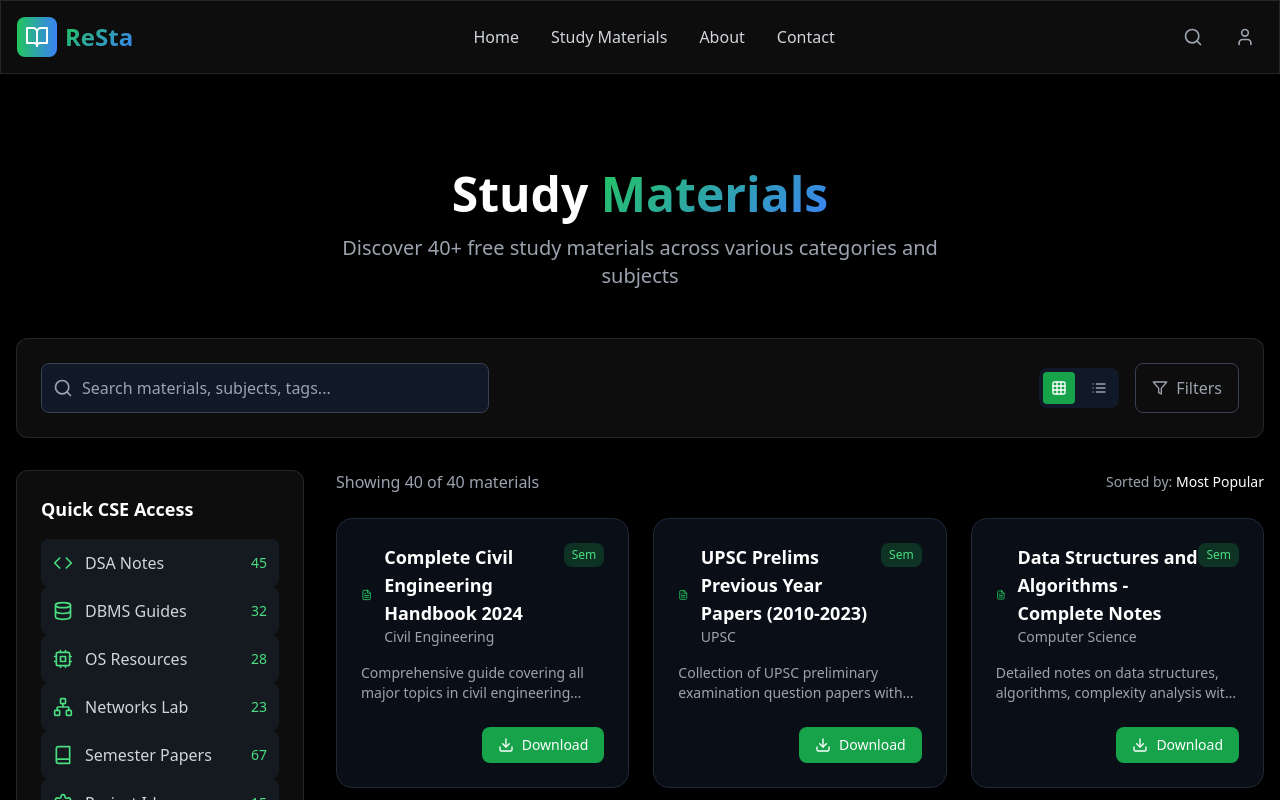
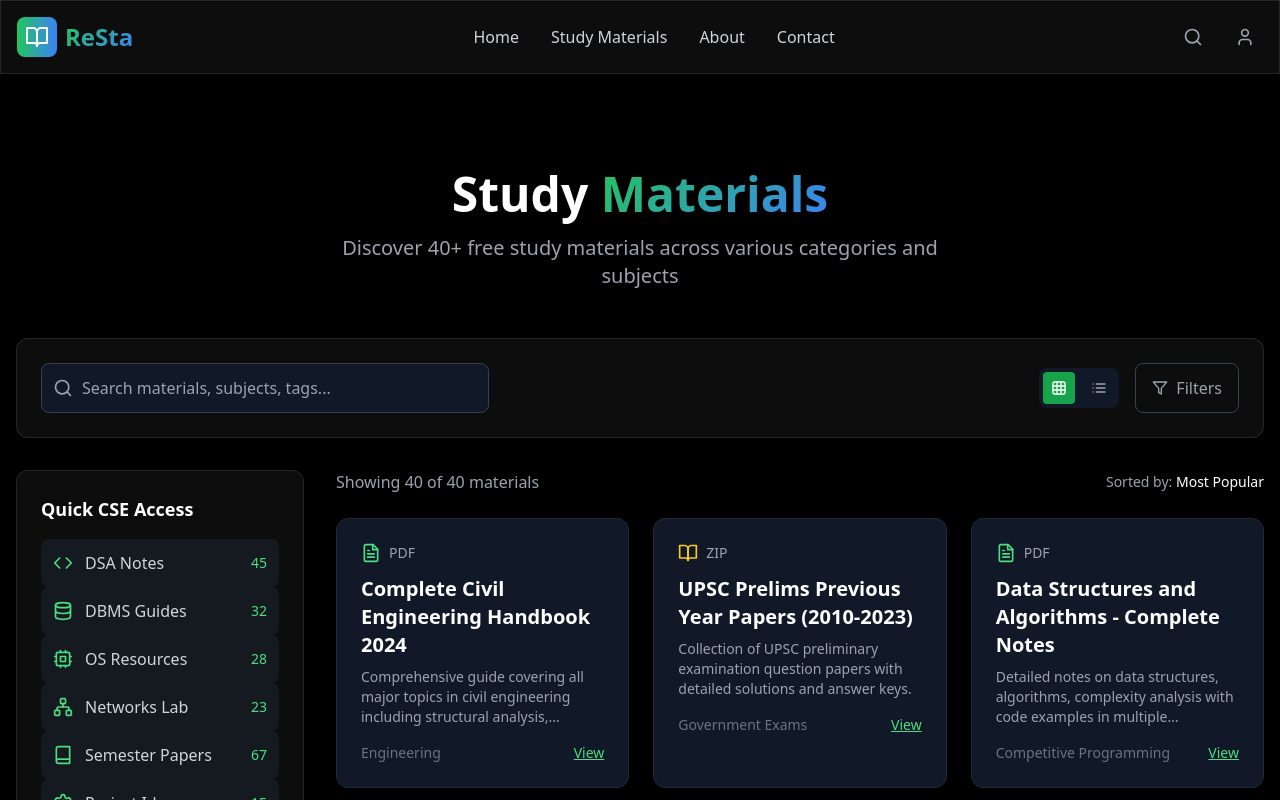
Before and after one commit to ayushshukla1807/resta-website, a Next.js app: page /materials in a window 1280 px wide. Shown: the top 800 px of the page. Built offline with nearby package versions, Linux system fonts and the light colour scheme.

Commit message:
Deploy Krishi Mitra to Vercel

```diff
--- a/components/MaterialsGrid.tsx
+++ b/components/MaterialsGrid.tsx
@@ -1,57 +1,52 @@
 import React from "react";
 import { StudyMaterial } from "@/types";
-import { FileText, Download, Calendar, BookOpen } from "lucide-react";
+import { FileText, Video, BookOpen } from "lucide-react";
 
 export interface MaterialsGridProps {
   materials: StudyMaterial[];
-  viewMode?: "grid" | "list"; // ✅ added this prop to fix build error
+  viewMode: "grid" | "list"; // ✅ Added this line
 }
 
-const MaterialsGrid: React.FC<MaterialsGridProps> = ({
-  materials,
-  viewMode = "grid",
-}) => {
+const MaterialsGrid: React.FC<MaterialsGridProps> = ({ materials, viewMode }) => {
   if (!materials || materials.length === 0) {
-    return (
-      <div className="text-center text-gray-400 py-12">
-        No materials found.
-      </div>
-    );
+    return <div className="text-center text-gray-400 py-10">No materials available</div>;
   }
 
+  // Pick icon by file type
+  const getIcon = (type: string) => {
+    switch (type.toLowerCase()) {
+      case "pdf":
+        return <FileText className="w-5 h-5 text-green-400" />;
+      case "video":
+        return <Video className="w-5 h-5 text-blue-400" />;
+      default:
+        return <BookOpen className="w-5 h-5 text-yellow-400" />;
+    }
+  };
+
+  // Layout selection
   if (viewMode === "list") {
     return (
       <div className="space-y-4">
-        {materials.map((material) => (
+        {materials.map((mat) => (
           <div
-            key={material.id}
-            className="bg-gray-900/60 border border-gray-800 rounded-xl p-4 flex justify-between items-center hover:bg-gray-900 transition-all"
+            key={mat.id}
+            className="flex items-center justify-between bg-gray-900 border border-gray-800 rounded-xl p-4 hover:border-green-500 transition-all"
           >
-            <div className="flex items-center gap-4">
-              <FileText className="text-green-500 w-6 h-6" />
+            <div className="flex items-center space-x-4">
+              {getIcon(mat.fileType)}
               <div>
-                <h3 className="font-semibold text-lg text-white">
-                  {material.title}
-                </h3>
-                <p className="text-gray-400 text-sm">{material.description}</p>
-                <div className="text-gray-500 text-xs mt-1 flex gap-4">
-                  <span className="flex items-center gap-1">
-                    <BookOpen className="w-3 h-3" /> {material.subject}
-                  </span>
-                  <span className="flex items-center gap-1">
-                    <Calendar className="w-3 h-3" /> Sem {material.semester}
-                  </span>
-                </div>
+                <h3 className="font-semibold text-lg">{mat.title}</h3>
+                <p className="text-gray-400 text-sm">{mat.description}</p>
               </div>
             </div>
             <a
-              href={material.link}
+              href={mat.link}
               target="_blank"
               rel="noopener noreferrer"
-              className="flex items-center gap-2 px-4 py-2 bg-green-600 hover:bg-green-500 text-white rounded-lg text-sm"
+              className="text-green-400 hover:text-green-300 text-sm underline"
             >
-              <Download className="w-4 h-4" />
-              Download
+              View
             </a>
           </div>
         ))}
@@ -59,42 +54,29 @@ const MaterialsGrid: React.FC<MaterialsGridProps> = ({
     );
   }
 
-  // GRID VIEW
+  // Default: Grid view
   return (
     <div className="grid sm:grid-cols-2 lg:grid-cols-3 gap-6">
-      {materials.map((material) => (
+      {materials.map((mat) => (
         <div
-          key={material.id}
-          className="bg-gray-900/60 border border-gray-800 rounded-2xl p-6 hover:bg-gray-900 transition-all group"
+          key={mat.id}
+          className="bg-gray-900 border border-gray-800 rounded-xl p-6 hover:border-green-500 transition-all"
         >
-          <div className="flex items-start justify-between">
-            <div className="flex items-center gap-3">
-              <FileText className="text-green-500 w-6 h-6" />
-              <div>
-                <h3 className="font-semibold text-lg text-white group-hover:text-green-400 transition-colors">
-                  {material.title}
-                </h3>
-                <p className="text-gray-400 text-sm">{material.subject}</p>
-              </div>
-            </div>
-            <span className="text-xs bg-green-500/20 text-green-400 px-2 py-1 rounded-lg">
-              Sem {material.semester}
-            </span>
+          <div className="flex items-center space-x-2 mb-3">
+            {getIcon(mat.fileType)}
+            <span className="text-sm text-gray-400">{mat.fileType}</span>
           </div>
-
-          <p className="text-gray-400 text-sm mt-4 line-clamp-2">
-            {material.description}
-          </p>
-
-          <div className="flex justify-end mt-6">
+          <h3 className="font-semibold text-xl mb-2">{mat.title}</h3>
+          <p className="text-gray-400 text-sm mb-4 line-clamp-3">{mat.description}</p>
+          <div className="flex items-center justify-between text-sm text-gray-500">
+            <span>{mat.category}</span>
             <a
-              href={material.link}
+              href={mat.link}
               target="_blank"
               rel="noopener noreferrer"
-              className="inline-flex items-center gap-2 px-4 py-2 bg-green-600 hover:bg-green-500 text-white rounded-lg text-sm"
+              className="text-green-400 hover:text-green-300 underline"
             >
-              <Download className="w-4 h-4" />
-              Download
+              View
             </a>
           </div>
         </div>
```
